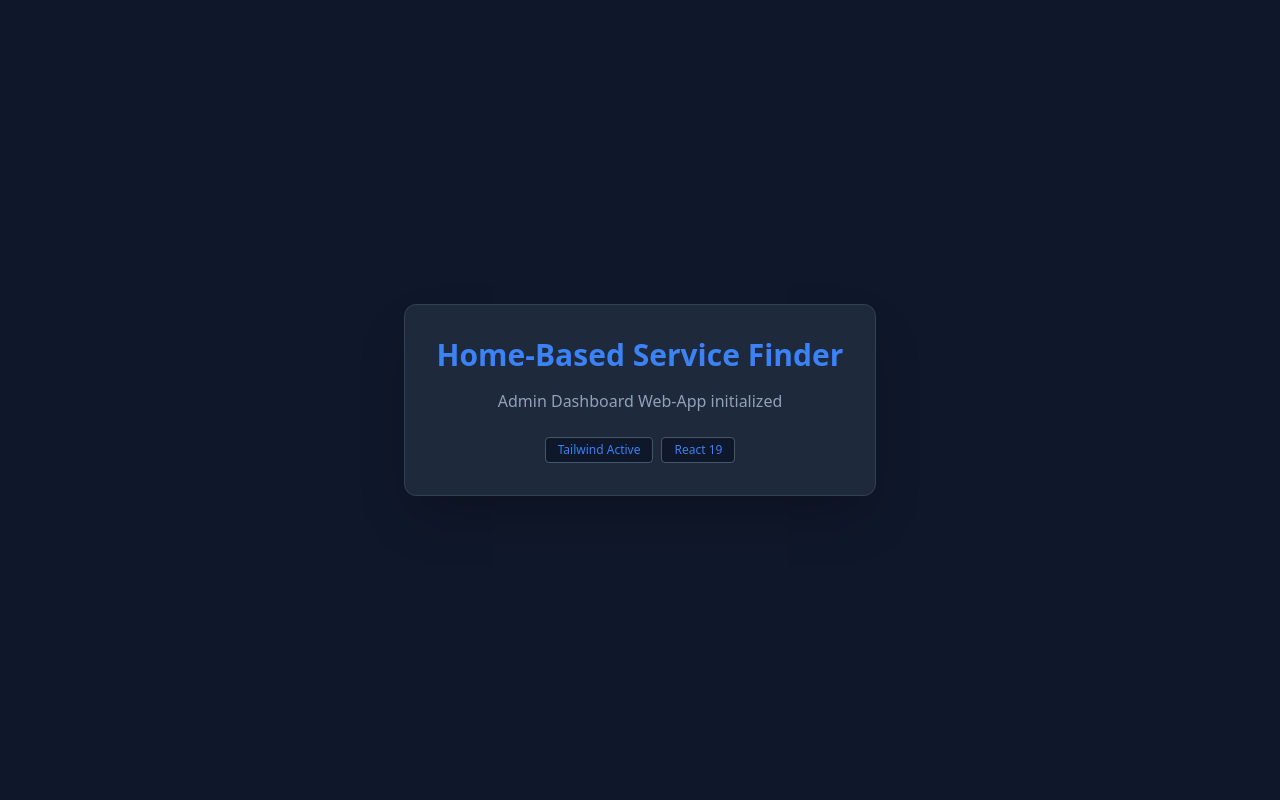
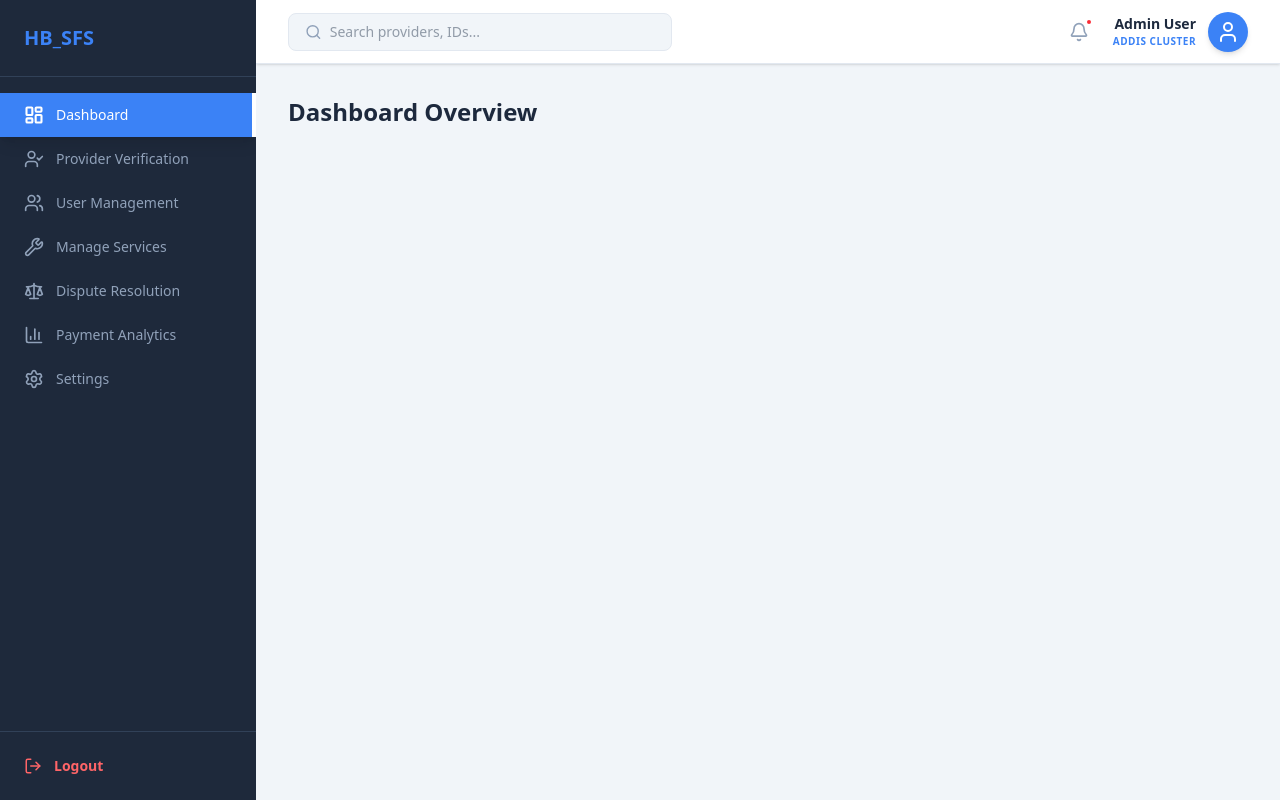
Before and after one commit to Yon4189/Final_Project_dep, a React (Vite) app in the folder web_app/: page / in a window 1280 px wide. Built offline with nearby package versions, Linux system fonts and the light colour scheme.

Commit message:
web-app: Setup React Router and Dashboard Layout with Sidebar and Topbar

```diff
--- a/web_app/package.json
+++ b/web_app/package.json
@@ -11,8 +11,11 @@
   },
   "dependencies": {
     "@tailwindcss/postcss": "^4.1.18",
+    "axios": "^1.13.4",
+    "lucide-react": "^0.563.0",
     "react": "^19.2.0",
-    "react-dom": "^19.2.0"
+    "react-dom": "^19.2.0",
+    "react-router-dom": "^7.13.0"
   },
   "devDependencies": {
     "@eslint/js": "^9.39.1",
--- a/web_app/src/App.jsx
+++ b/web_app/src/App.jsx
@@ -1,21 +1,25 @@
 import React from 'react';
+import { BrowserRouter, Routes, Route } from 'react-router-dom';
+import Layout from './layout/Layout';
+
+const Dashboard = () => <h2 className="text-2xl font-bold">Dashboard Overview</h2>;
+const Verification = () => <h2 className="text-2xl font-bold">Verification Queue</h2>;
+const ServicesCRUD = () => <h2 className="text-2xl font-bold">Manage Service Categories</h2>;
+const Payments = () => <h2 className="text-2xl font-bold">Payment Analytics</h2>;
 
 function App() {
   return (
-    <div className="flex h-screen items-center justify-center bg-admin-bg">
-      <div className="text-center p-8 bg-admin-card rounded-xl border border-slate-700 shadow-2xl">
-        <h1 className="text-3xl font-bold text-admin-accent mb-4">
-          Home-Based Service Finder
-        </h1>
-        <p className="text-slate-400 mb-6">Admin Dashboard Web-App initialized</p>
-
-        <div className="flex gap-2 justify-center">
-          <span className="px-3 py-1 bg-admin-bg rounded border border-slate-600 text-xs text-admin-accent">Tailwind Active</span>
-          <span className="px-3 py-1 bg-admin-bg rounded border border-slate-600 text-xs text-admin-accent">React 19</span>
-        </div>
-      </div>
-    </div>
+    <BrowserRouter>
+      <Routes>
+        <Route path="/" element={<Layout />}>
+          <Route index element={<Dashboard />} />
+          <Route path="verification" element={<Verification />} />
+          <Route path="services" element={<ServicesCRUD />} /> {/* CRUD HERE */}
+          <Route path="payments" element={<Payments />} />     {/* PAYMENTS HERE */}
+          <Route path="*" element={<div className="p-10 text-center text-2xl">404 - Page Not Found</div>} />
+        </Route>
+      </Routes>
+    </BrowserRouter>
   );
 }
-
-export default App;
+export default App
--- a/web_app/src/index.css
+++ b/web_app/src/index.css
@@ -2,8 +2,8 @@
 
 /* custom colors from the prototype */
 @theme {
-  --color-admin-bg: #0f172a;
-  --color-admin-sidebar: #1e293b;
-  --color-admin-accent: #3b82f6;
-  --color-admin-card: #1e293b;
+  --color-admin-sidebar: #1e293b; /* Dark Navy for Sidebar */
+  --color-admin-content: #f1f5f9; /* Light Gray/Blue for Body */
+  --color-admin-accent: #3b82f6;  /* Primary Blue */
+  --color-admin-card: #ffffff;    /* White Cards */
 }
--- /dev/null
+++ b/web_app/src/layout/Layout.jsx
@@ -0,0 +1,20 @@
+import React from 'react';
+import { Outlet } from 'react-router-dom';
+import Sidebar from './Sidebar';
+import Topbar from './Topbar';
+
+const Layout = () => {
+  return (
+    <div className="flex h-screen bg-white overflow-hidden">
+      <Sidebar />
+      <div className="flex-1 flex flex-col overflow-hidden bg-admin-content">
+        <Topbar />
+        <main className="flex-1 overflow-x-hidden overflow-y-auto p-8 text-slate-800">
+          <Outlet />
+        </main>
+      </div>
+    </div>
+  );
+};
+
+export default Layout;
--- /dev/null
+++ b/web_app/src/layout/Sidebar.jsx
@@ -0,0 +1,60 @@
+import React from 'react';
+import { Link, useLocation } from 'react-router-dom';
+// 1. Import the specific icons
+import { LayoutDashboard,  UserCheck,  Users,  Wrench,  Scale, BarChart3, Settings, LogOut } from 'lucide-react';
+
+const Sidebar = () => {
+  const location = useLocation();
+
+  // 2. Assign the components to your menu items
+  const menuItems = [
+    { name: 'Dashboard', path: '/', icon: LayoutDashboard },
+    { name: 'Provider Verification', path: '/verification', icon: UserCheck },
+    { name: 'User Management', path: '/users', icon: Users },
+    { name: 'Manage Services', path: '/services', icon: Wrench },
+    { name: 'Dispute Resolution', path: '/disputes', icon: Scale },
+    { name: 'Payment Analytics', path: '/payments', icon: BarChart3 },
+    { name: 'Settings', path: '/settings', icon: Settings },
+  ];
+
+  return (
+    <div className="w-64 bg-admin-sidebar h-screen flex flex-col text-slate-400">
+      <div className="p-6 text-xl font-bold text-white border-b border-slate-700 flex items-center gap-2">
+        <span className="text-admin-accent font-black">HB_SFS</span>
+      </div>
+
+      <nav className="flex-1 mt-4">
+        {menuItems.map((item) => {
+          // 3. Create a dynamic Icon component
+          const Icon = item.icon;
+          const isActive = location.pathname === item.path;
+
+          return (
+            <Link
+              key={item.path}
+              to={item.path}
+              className={`flex items-center gap-3 px-6 py-3 transition-all duration-200 ${
+                isActive
+                ? 'bg-admin-accent text-white shadow-lg border-r-4 border-white'
+                : 'hover:bg-slate-800 hover:text-white'
+              }`}
+            >
+              {/* 4. Use the Icon component with standard sizing */}
+              <Icon size={20} strokeWidth={isActive ? 2.5 : 2} />
+              <span className="text-sm font-medium">{item.name}</span>
+            </Link>
+          );
+        })}
+      </nav>
+
+      <div className="p-6 border-t border-slate-700">
+        <button className="flex items-center gap-3 text-red-400 hover:text-red-300 text-sm font-bold w-full">
+          <LogOut size={18} />
+          Logout
+        </button>
+      </div>
+    </div>
+  );
+};
+
+export default Sidebar;
--- /dev/null
+++ b/web_app/src/layout/Topbar.jsx
@@ -0,0 +1,38 @@
+import React from 'react';
+import { Search, Bell, User } from 'lucide-react';
+
+const Topbar = () => {
+  return (
+    <header className="h-16 bg-white flex items-center justify-between px-8 shadow-sm border-b border-slate-200">
+      <div className="flex items-center bg-slate-100 px-4 py-2 rounded-lg border border-slate-200 w-96 group focus-within:border-admin-accent transition-all">
+        {/* Professional Search Icon */}
+        <Search size={18} className="text-slate-400 group-focus-within:text-admin-accent" />
+        <input
+          type="text"
+          placeholder="Search providers, IDs..."
+          className="bg-transparent border-none outline-none ml-2 text-sm w-full text-slate-700"
+        />
+      </div>
+
+      <div className="flex items-center gap-6">
+        {/* Notification Bell (Bonus) */}
+        <button className="text-slate-400 hover:text-admin-accent relative">
+          <Bell size={20} />
+          <span className="absolute -top-1 -right-1 w-2 h-2 bg-red-500 rounded-full border-2 border-white"></span>
+        </button>
+
+        <div className="flex items-center gap-3">
+          <div className="text-right hidden sm:block">
+            <p className="text-sm font-bold text-slate-800">Admin User</p>
+            <p className="text-[10px] text-admin-accent font-bold uppercase tracking-wider">Addis Cluster</p>
+          </div>
+          <div className="w-10 h-10 bg-admin-accent text-white rounded-full flex items-center justify-center shadow-md overflow-hidden">
+            <User size={24} />
+          </div>
+        </div>
+      </div>
+    </header>
+  );
+};
+
+export default Topbar;
```
Also changed, not shown: web_app/src/pages/Dashboard.jsx (added), web_app/src/pages/Verification.jsx (added), 1 other file (tests, documents, lock files or other folders).
